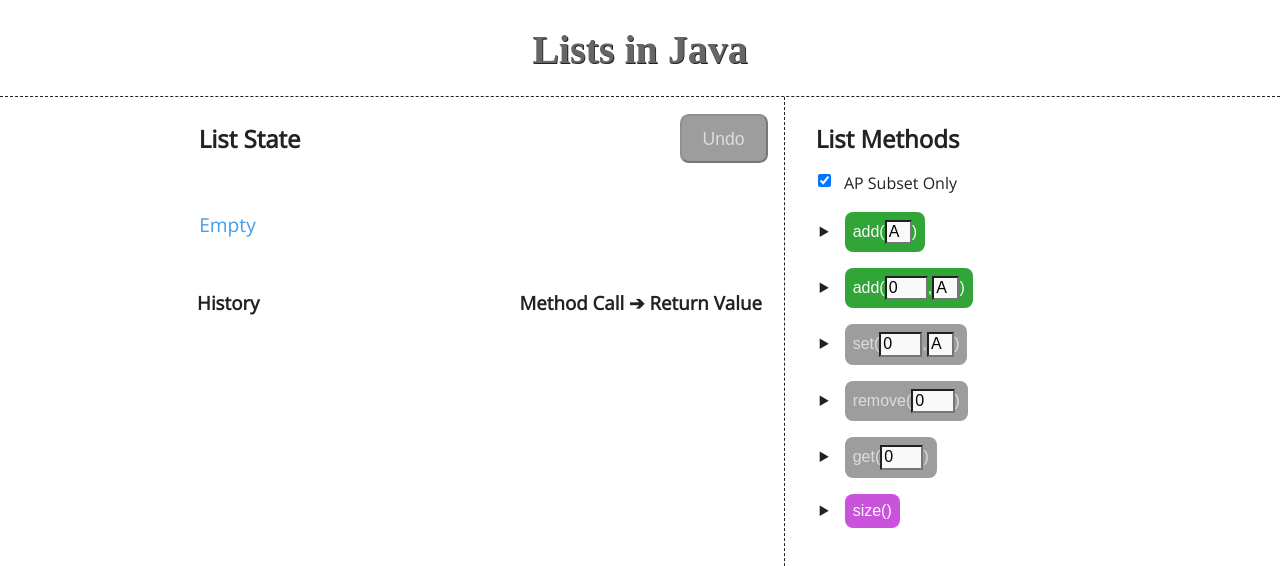
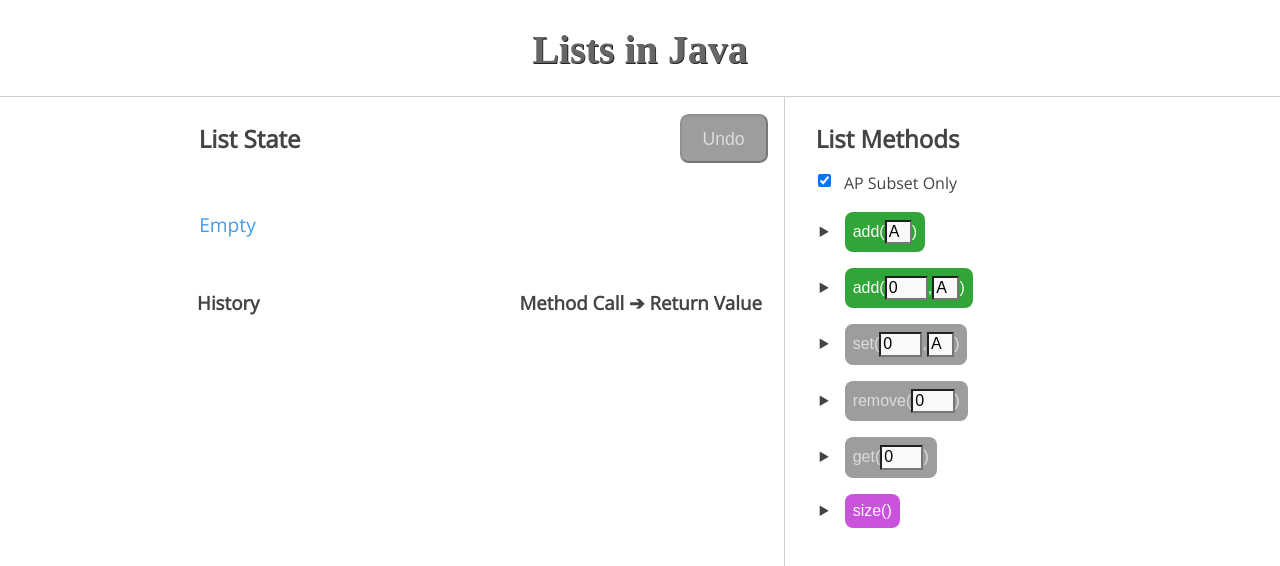
Before and after one commit to nikzb/lists-in-java, a React (Create React App) app: page / in a window 1280 px wide. Shown: the top 566 px of the page. Built offline with nearby package versions, Linux system fonts and the light colour scheme; a web font is replaced by a local one.

Commit message:
Changed borders to solid light grey

```diff
--- a/public/index.html
+++ b/public/index.html
@@ -19,7 +19,7 @@
       work correctly both with client-side routing and a non-root public URL.
       Learn how to configure a non-root public URL by running `npm run build`.
     -->
-    <title>React App</title>
+    <title>Lists In Java</title>
   </head>
   <body>
     <noscript>
--- a/src/App.css
+++ b/src/App.css
@@ -5,7 +5,7 @@
   text-align: left;
   margin: auto;
   width: 100%;
-  color: #222;
+  color: #444;
   min-height: inherit;
   display: flex;
   flex-direction: column;
@@ -34,7 +34,7 @@
   margin-top: 0;
   width: 100%;
   text-align: center;
-  border-bottom: 1px dashed #222;
+  border-bottom: 1px solid var(--border-grey);;
 }
 
 .App__title {
--- a/src/App.js
+++ b/src/App.js
@@ -3,6 +3,7 @@ import React, { Component } from 'react';
 import { Map, List } from 'immutable';
 
 // import logo from './logo.svg';
+import './variables.css';
 import './App.css';
 
 import { Snapshots, addSnapshot, undoSnapshot, currentListSize, getMostRecentSnapshot } from './models/Snapshots';
--- a/src/components/stateTracker/StateTracker.css
+++ b/src/components/stateTracker/StateTracker.css
@@ -3,7 +3,7 @@
   /* overflow: hidden; */
   flex: 1 1 36em;
 
-  border-right: 1px dashed #222;
+  border-right: 1px solid var(--border-grey);
   display: flex;
   justify-content: flex-end;
 }
--- a/src/components/stateTracker/StateTracker.js
+++ b/src/components/stateTracker/StateTracker.js
@@ -4,6 +4,7 @@ import ListHistory from './ListHistory';
 import ListViz from './ListViz';
 import UndoButton from './UndoButton';
 
+import '../../variables.css';
 import './StateTracker.css';
 
 function StateTracker({
--- a/src/variables.css
+++ b/src/variables.css
@@ -3,4 +3,6 @@
   /* --default-item-color: rgb(84, 161, 255); */
   --disabled-grey: rgb(157, 157, 157);
   --disabled-grey-text: rgb(220, 220, 220);
+  --border-grey: rgb(207,207,207);
+  --text-color: #444;
 }
```
